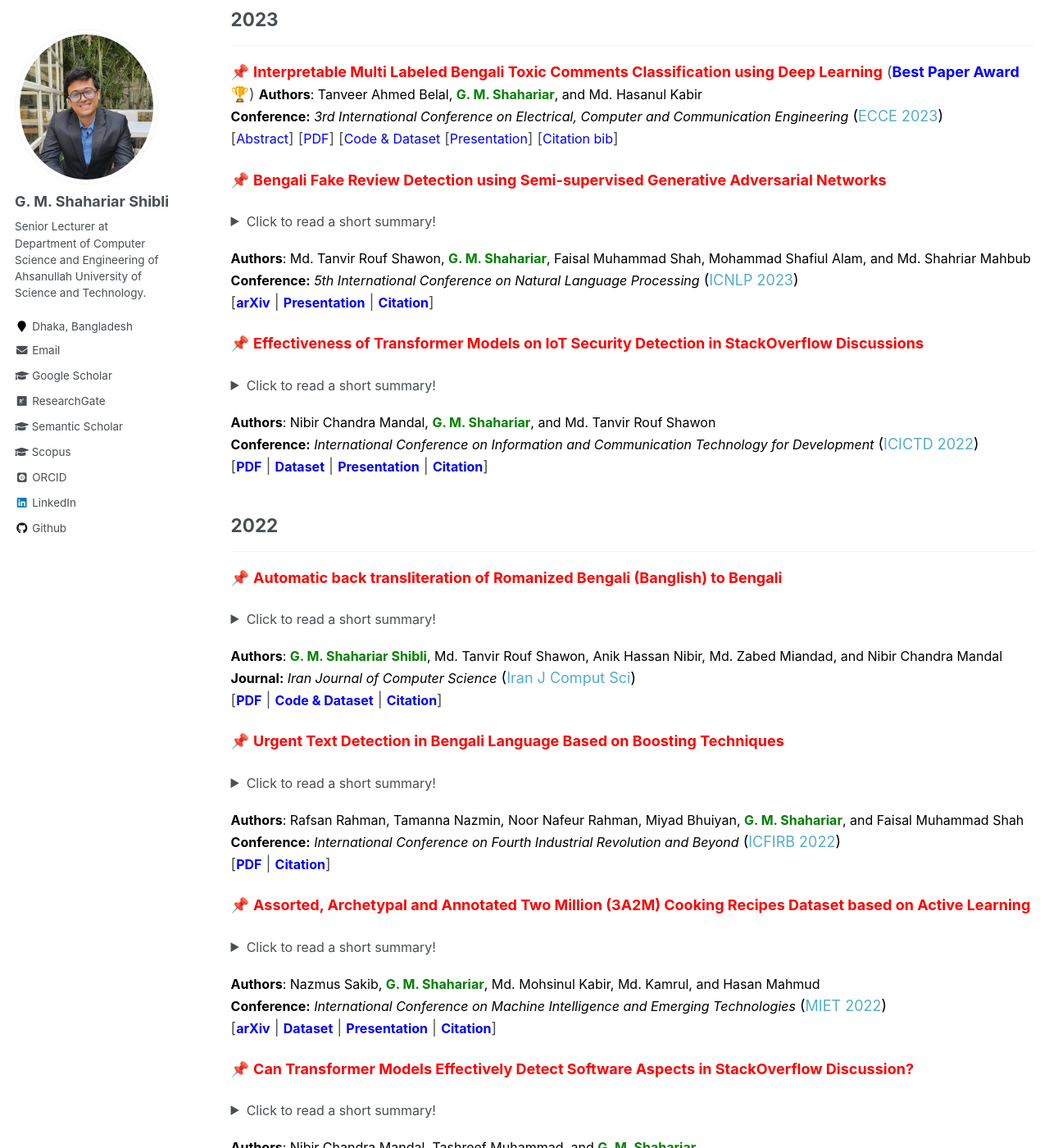
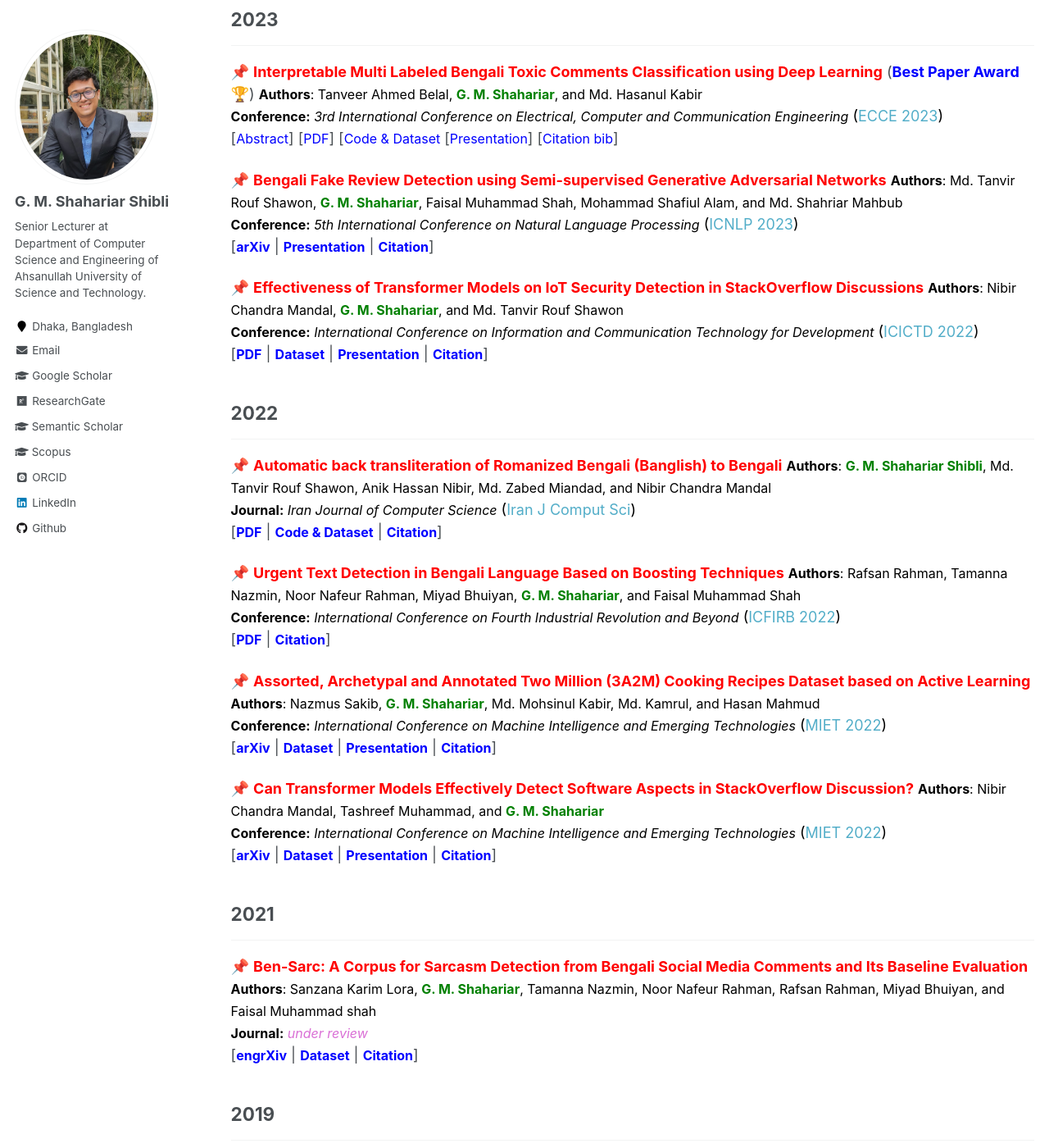
Before and after one commit to shahariar-shibli/shahariar-shibli.github.io, a Jekyll site: the page built from _pages/publications.md, in a window 1280 px wide and 1400 px high, scrolled down 271 px. Shown: the whole window at 82% size. Built offline with Jekyll 4.4.1, drawn with Linux system fonts in a browser that asks for light colours; some web fonts are replaced; some of the changed text lies outside the part shown.

Commit message:
Update publications.md

```diff
--- a/_pages/publications.md
+++ b/_pages/publications.md
@@ -53,34 +53,13 @@ author_profile: true
 	</p>
 </div>
 
+<!-- Paper 02 -->
 📌 [<span style="color:red">**Bengali Fake Review Detection using Semi-supervised Generative Adversarial Networks**</span>](https://www.researchgate.net/publication/369855297_Bengali_Fake_Review_Detection_using_Semi-supervised_Generative_Adversarial_Networks)
-<details>
-<summary><font size="3">Click to read a short summary!</font></summary>
-<span style="text-align:justify; color:black; display:block;">
-<font size="3">
-In this paper, we demonstrated that the proposed semi-supervised
-GAN-LM architecture (generative adversarial network on top of a pretrained language model) is a viable solution in classifying Bengali fake
-reviews as the experimental results suggest that even with only 1024 annotated samples, BanglaBERT with semi-supervised GAN (SSGAN)
-achieved an accuracy of 83.59% and a f1-score of 84.89% outperforming other pretrained language models - BanglaBERT generator,
-Bangla BERT Base and Bangla-Electra by almost 3%, 4% and 10% respectively in terms of accuracy.
-</font>
-</span>
-</details>
 <span style="color:black"><font size="3"><strong>Authors</strong>: Md. Tanvir Rouf Shawon, <strong style="color:green">G. M. Shahariar</strong>, Faisal Muhammad Shah, Mohammad Shafiul Alam, and Md. Shahriar Mahbub</font></span><br>
 <span style="color:black"><font size="3"><strong>Conference:</strong><em> 5th International Conference on Natural Language Processing</em></font> ([ICNLP 2023](http://www.icnlp.net/index.html))</span><br>
 [[<span style ="color:Blue"><font size="3"><strong>arXiv</strong></font></span>](https://arxiv.org/abs/2304.02739)  \|  [<span style ="color:Blue"><font size="3"><strong>Presentation</strong></font></span>](https://shahariar-shibli.github.io/files/ICNLP2023/BFRD-Final.pdf)  \|  [<span style ="color:Blue"><font size="3"><strong>Citation</strong></font></span>](https://shahariar-shibli.github.io/files/ICNLP2023/Bangla-Fake.bib)]
 
 📌 [<span style="color:red">**Effectiveness of Transformer Models on IoT Security Detection in StackOverflow Discussions**</span>](https://link.springer.com/chapter/10.1007/978-981-19-7528-8_10)
-<details>
-<summary><font size="3">Click to read a short summary!</font></summary>
-<span style="text-align:justify; color:black; display:block;">
-<font size="3">
-In this paper, we present the "IoT Security Dataset", a domain-specific dataset of 7,147 samples focused solely on IoT security discussions.
-We further employed multiple transformer models to automatically detect security discussions. Through rigorous investigations,
-we found that IoT security discussions are different and more complex than traditional security discussions.
-</font>
-</span>
-</details>
 <span style="color:black"><font size="3"><strong>Authors</strong>: Nibir Chandra Mandal, <strong style="color:green">G. M. Shahariar</strong>, and Md. Tanvir Rouf Shawon</font></span><br>
 <span style="color:black"><font size="3"><strong>Conference:</strong><em> International Conference on Information and Communication Technology for Development</em></font> ([ICICTD 2022](https://link.springer.com/book/10.1007/978-981-19-7528-8))</span><br>
 [[<span style ="color:Blue"><font size="3"><strong>PDF</strong></font></span>](https://www.researchgate.net/publication/367439808_Effectiveness_of_Transformer_Models_on_IoT_Security_Detection_in_StackOverflow_Discussions)  \|  [<span style ="color:Blue"><font size="3"><strong>Dataset</strong></font></span>](https://github.com/shahariar-shibli/Effectiveness-of-Transformer-Models-on-IoT-Security-Detection-in-StackOverflow-Discussions)  \|  [<span style ="color:Blue"><font size="3"><strong>Presentation</strong></font></span>](https://shahariar-shibli.github.io/files/ICICTD2022/PaperID_68.pdf) \|  [<span style ="color:Blue"><font size="3"><strong>Citation</strong></font></span>](https://shahariar-shibli.github.io/files/ICICTD2022/IoT-Security.bib)]
@@ -89,59 +68,21 @@ we found that IoT security discussions are different and more complex than tradi
 ## 2022
 ---------
 📌 [<span style="color:red">**Automatic back transliteration of Romanized Bengali (Banglish) to Bengali**</span>](https://link.springer.com/article/10.1007/s42044-022-00122-9)
-<details>
-<summary><font size="3">Click to read a short summary!</font></summary>
-<span style="text-align:justify; color:black; display:block;">
-<font size="3">
-This paper introduces a unique pipeline that uses nine open source back transliteration tools to automatically back transliterate
- Romanized Bengali (Banglish) to Bengali.
-</font>
-</span>
-</details>
 <span style="color:black"><font size="3"><strong>Authors</strong>: <strong style="color:green">G. M. Shahariar Shibli</strong>, Md. Tanvir Rouf Shawon, Anik Hassan Nibir, Md. Zabed Miandad, and Nibir Chandra Mandal</font></span><br>
 <span style="color:black"><font size="3"><strong>Journal:</strong><em> Iran Journal of Computer Science</em></font> ([Iran J Comput Sci](https://www.springer.com/journal/42044))</span><br>
 [[<span style ="color:Blue"><font size="3"><strong>PDF</strong></font></span>](https://shahariar-shibli.github.io/files/IRAN2022/Banglish_to_Bangla.pdf) \|  [<span style ="color:Blue"><font size="3"><strong>Code & Dataset</strong></font></span>](https://github.com/shahariar-shibli/Automatic-Back-Transliteration-of-Romanized-Bengali-Banglish-to-Bengali)  \|  [<span style ="color:Blue"><font size="3"><strong>Citation</strong></font></span>](https://shahariar-shibli.github.io/files/IRAN2022/Banglish_to_Bangla.bib)]
 
 📌 [<span style="color:red">**Urgent Text Detection in Bengali Language Based on Boosting Techniques**</span>](https://link.springer.com/chapter/10.1007/978-981-19-2445-3_49)
-<details>
-<summary><font size="3">Click to read a short summary!</font></summary>
-<span style="text-align:justify; color:black; display:block;">
-<font size="3">
-This paper presents traditional machine learning classifiers and boosting techniques to
-detect urgent texts from the posts of social media platforms.
-</font>
-</span>
-</details>
 <span style="color:black"><font size="3"><strong>Authors</strong>: Rafsan Rahman, Tamanna Nazmin, Noor Nafeur Rahman, Miyad Bhuiyan, <strong style="color:green">G. M. Shahariar</strong>, and Faisal Muhammad Shah</font></span><br>
 <span style="color:black"><font size="3"><strong>Conference:</strong><em> International Conference on Fourth Industrial Revolution and Beyond</em></font> ([ICFIRB 2022](https://link.springer.com/book/10.1007/978-981-19-2445-3))</span><br>
 [[<span style ="color:Blue"><font size="3"><strong>PDF</strong></font></span>](https://www.researchgate.net/publication/364138051_Urgent_Text_Detection_in_Bengali_Language_Based_on_Boosting_Techniques)  \|  [<span style ="color:Blue"><font size="3"><strong>Citation</strong></font></span>](https://shahariar-shibli.github.io/files/ICFIRB2022/Urgent-Text.bib)]
 
 📌 [<span style="color:red">**Assorted, Archetypal and Annotated Two Million (3A2M) Cooking Recipes Dataset based on Active Learning**</span>](https://www.researchgate.net/publication/364384652_Assorted_Archetypal_and_Annotated_Two_Million_3A2M_Cooking_Recipes_Dataset_based_on_Active_Learning)
-<details>
-<summary><font size="3">Click to read a short summary!</font></summary>
-<span style="text-align:justify; color:black; display:block;">
-<font size="3">
-In this study, we present a novel dataset of two million culinary recipes labeled in nine categories
-(bakery, drinks, non-veg, vegetables, fast food, cereals, meals, sides and fusion) leveraging the
-knowledge of food experts and active learning technique.
-</font>
-</span>
-</details>
 <span style="color:black"><font size="3"><strong>Authors</strong>: Nazmus Sakib, <strong style="color:green">G. M. Shahariar</strong>, Md. Mohsinul Kabir, Md. Kamrul, and Hasan Mahmud</font></span><br>
 <span style="color:black"><font size="3"><strong>Conference:</strong><em> International Conference on Machine Intelligence and Emerging Technologies</em></font> ([MIET 2022](https://confmiet.org/))</span><br>
 [[<span style ="color:Blue"><font size="3"><strong>arXiv</strong></font></span>](https://arxiv.org/abs/2303.16778)  \|  [<span style ="color:Blue"><font size="3"><strong>Dataset</strong></font></span>](https://www.kaggle.com/datasets/nazmussakibrupol/3a2m-cooking-recipe-dataset)  \|  [<span style ="color:Blue"><font size="3"><strong>Presentation</strong></font></span>](https://shahariar-shibli.github.io/files/MIET2022/PaperID_462.pdf)  \|  [<span style ="color:Blue"><font size="3"><strong>Citation</strong></font></span>](https://shahariar-shibli.github.io/files/MIET2022/3A2M.bib)]
 
 📌 [<span style="color:red">**Can Transformer Models Effectively Detect Software Aspects in StackOverflow Discussion?**</span>](https://www.researchgate.net/publication/363859059_Can_Transformer_Models_Effectively_Detect_Software_Aspects_in_StackOverflow_Discussion)
-<details>
-<summary><font size="3">Click to read a short summary!</font></summary>
-<span style="text-align:justify; color:black; display:block;">
-<font size="3">
-In this paper, we have used a benchmark API aspects dataset (Opiner) collected from StackOverflow posts and
-observed how Transformer models (BERT, RoBERTa, DistilBERT, and XLNet) perform in detecting software aspects
-in textual developer discussion with respect to the baseline Support Vector Machine (SVM) model.
-</font>
-</span>
-</details>
 <span style="color:black"><font size="3"><strong>Authors</strong>: Nibir Chandra Mandal, Tashreef Muhammad, and <strong style="color:green">G. M. Shahariar</strong></font></span><br>
 <span style="color:black"><font size="3"><strong>Conference:</strong><em> International Conference on Machine Intelligence and Emerging Technologies</em></font> ([MIET 2022](https://confmiet.org/))</span><br>
 [[<span style ="color:Blue"><font size="3"><strong>arXiv</strong></font></span>](https://arxiv.org/abs/2209.12065)  \|  [<span style ="color:Blue"><font size="3"><strong>Dataset</strong></font></span>](https://shahariar-shibli.github.io/files/MIET2022/UddinSOAspect.csv)  \|  [<span style ="color:Blue"><font size="3"><strong>Presentation</strong></font></span>](https://shahariar-shibli.github.io/files/MIET2022/PaperID_371.pptx)  \|  [<span style ="color:Blue"><font size="3"><strong>Citation</strong></font></span>](https://shahariar-shibli.github.io/files/MIET2022/Nibir-Aspect.bib)]
@@ -149,37 +90,13 @@ in textual developer discussion with respect to the baseline Support Vector Mach
 ## 2021
 -------
 📌 [<span style="color:red">**Ben-Sarc: A Corpus for Sarcasm Detection from Bengali Social Media Comments and Its Baseline Evaluation**</span>](https://www.researchgate.net/publication/357888683_Ben-Sarc_A_Corpus_for_Sarcasm_Detection_from_Bengali_Social_Media_Comments_and_Its_Baseline_Evaluation)
-<details>
-<summary><font size="3">Click to read a short summary!</font></summary>
-<span style="text-align:justify; color:black; display:block;">
-<font size="3">
-In this paper, we introduce a large-scale self annotated Bengali corpus for sarcasm detection (Ben-Sarc) in the
-Bengali language containing 25,636 comments and we report the comparison between the performance of traditional
-machine learning, deep learning,and transfer learning models using pre-trained models (PTMs) in terms of sarcasm
-detection.
-</font>
-</span>
-</details>
 <span style="color:black"><font size="3"><strong>Authors</strong>: Sanzana Karim Lora, <strong style="color:green">G. M. Shahariar</strong>, Tamanna Nazmin, Noor Nafeur Rahman, Rafsan Rahman, Miyad Bhuiyan, and Faisal Muhammad shah</font></span><br>
 <span style="color:black"><font size="3"><strong>Journal:</strong> <span style ="color:orchid"><em>under review</em></span></font></span><br>
 [[<span style ="color:Blue"><font size="3"><strong>engrXiv</strong></font></span>](https://engrxiv.org/preprint/view/2102/4194)  \|  [<span style ="color:Blue"><font size="3"><strong>Dataset</strong></font></span>](https://docs.google.com/spreadsheets/d/1paQG4X28R7kiV3zYN9Lwa3mJgouXZjqL/edit#gid=785602251)  \|  [<span style ="color:Blue"><font size="3"><strong>Citation</strong></font></span>](https://shahariar-shibli.github.io/files/IN-REVIEW/Ben-Sarc.bib)]
 
-
-
 ## 2019
 -------
 📌 [<span style="color:red">**Spam Review Detection Using Deep Learning**</span>](https://ieeexplore.ieee.org/document/8936148)
-<details>
-<summary><font size="3">Click to read a short summary!</font></summary>
-<span style="text-align:justify; color:black; display:block;">
-<font size="3">
-To detect spam reviews from both labeled and unlabeled data we applied deep learning methods like Multi-Layer Perceptron (MLP),
- Convolutional Neural Network (CNN) and Long Short-Term Memory (LSTM). We have also applied some traditional machine learning
- classifiers such as Nave Bayes (NB), K Nearest Neighbor (KNN) and Support Vector Machine (SVM). To label the unlabeled data
- we utilized active learning technique.
-</font>
-</span>
-</details>
 <span style="color:black"><font size="3"><strong>Authors</strong>: <strong style="color:green">G. M. Shahariar</strong>, Swapnil Biswas, Faiza Omar, Faisal Muhammad Shah, and Samiha Binte Hassan</font></span><br>
 <span style="color:black"><font size="3"><strong>Conference:</strong><em> 10th Annual Information Technology, Electronics and Mobile Communication Conference</em></font> ([IEMCON 2019](https://ieee-iemcon.org/ieee-iemcon-2019-2/))</span><br>
 [[<span style ="color:Blue"><font size="3"><strong>PDF</strong></font></span>](https://www.researchgate.net/publication/338071063_Spam_Review_Detection_Using_Deep_Learning)  \|  [<span style ="color:Blue"><font size="3"><strong>Presentation</strong></font></span>](https://shahariar-shibli.github.io/files/IEMCON2019/Spam-Final.pptx)  \|  [<span style ="color:Blue"><font size="3"><strong>Citation</strong></font></span>](https://shahariar-shibli.github.io/files/IEMCON2019/Spam-Deep.bib)]
```
